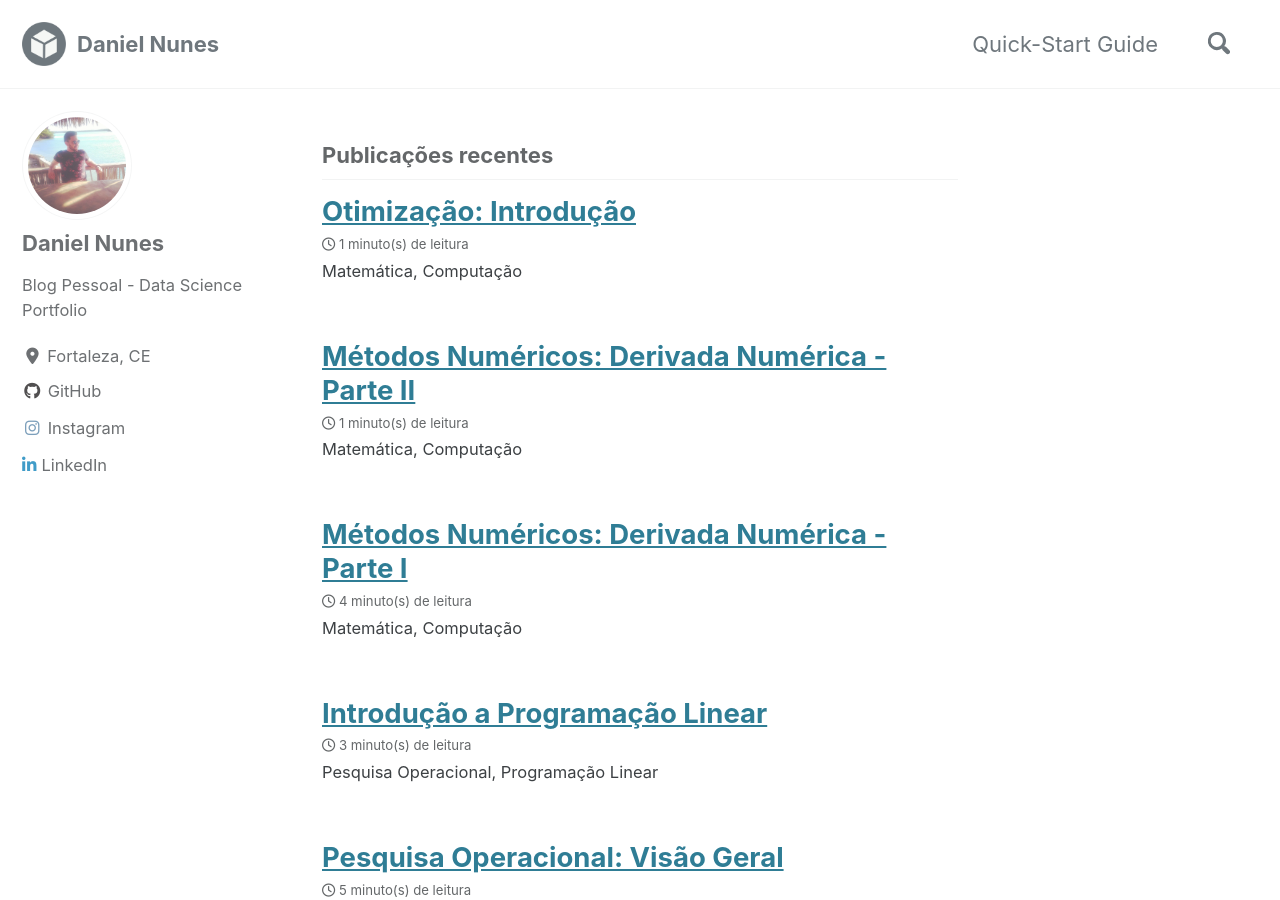
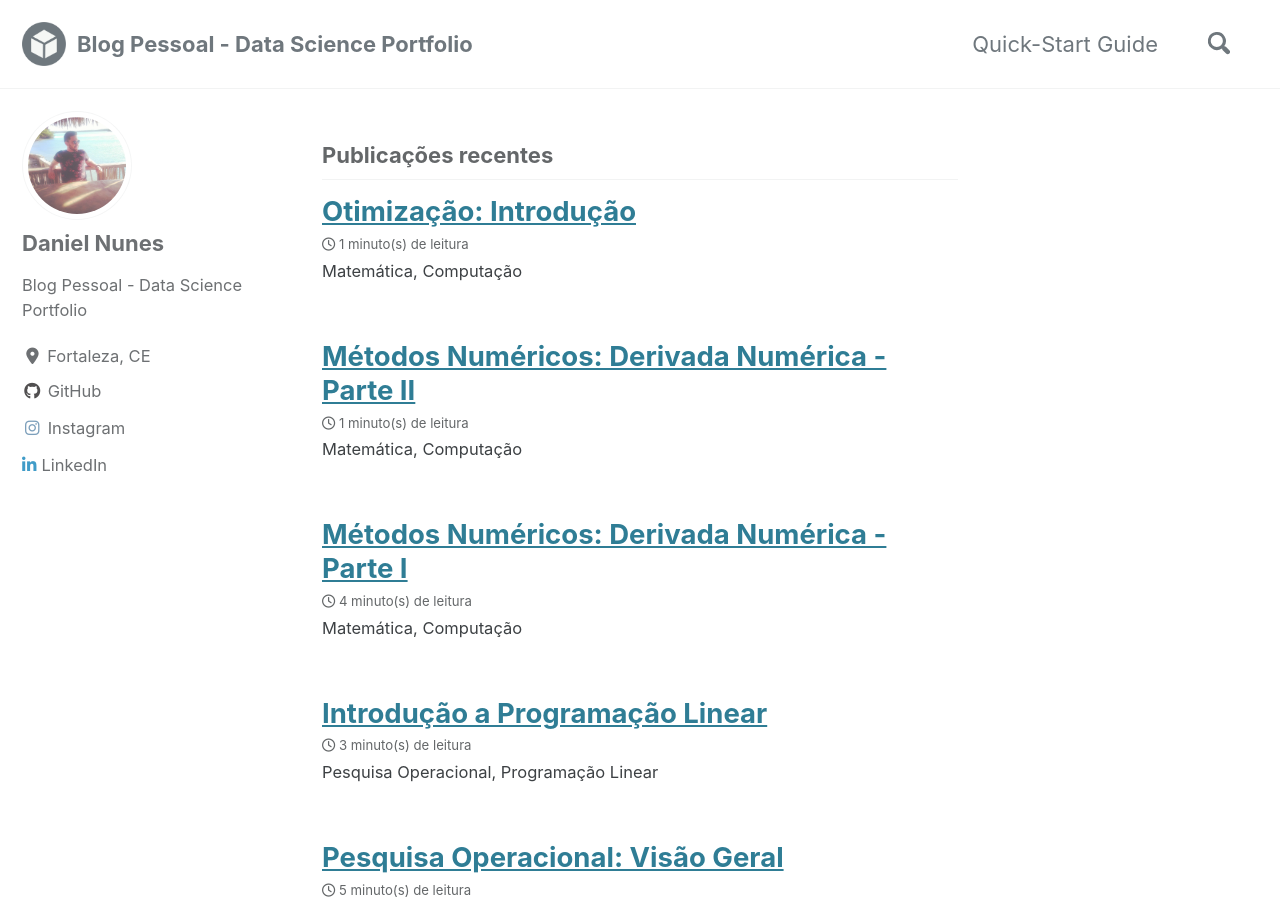
Before and after one commit to danielmnunes/danielmnunes.github.io, a Jekyll site: the page built from index.html, in a window 1280 px wide and 900 px high. Built offline with Jekyll 4.4.1, drawn with Linux system fonts in a browser that asks for light colours; cached includes are drawn as plain includes; nearby versions of some CDN libraries; the list of posts is cut into pages by our own code.

Commit message:
Update _config.yml

```diff
--- a/_config.yml
+++ b/_config.yml
@@ -16,7 +16,7 @@ minimal_mistakes_skin    : "default" # "air", "aqua", "contrast", "dark", "dirt"
 
 # Site Settings
 locale                   : "pt-BR"
-title                    : "Daniel Nunes"
+title                    : "Blog Pessoal - Data Science Portfolio"
 title_separator          : "-"
 subtitle                 : # site tagline that appears below site title in masthead
 name                     : "Blog Pessoal - Data Science Portfolio"
```
